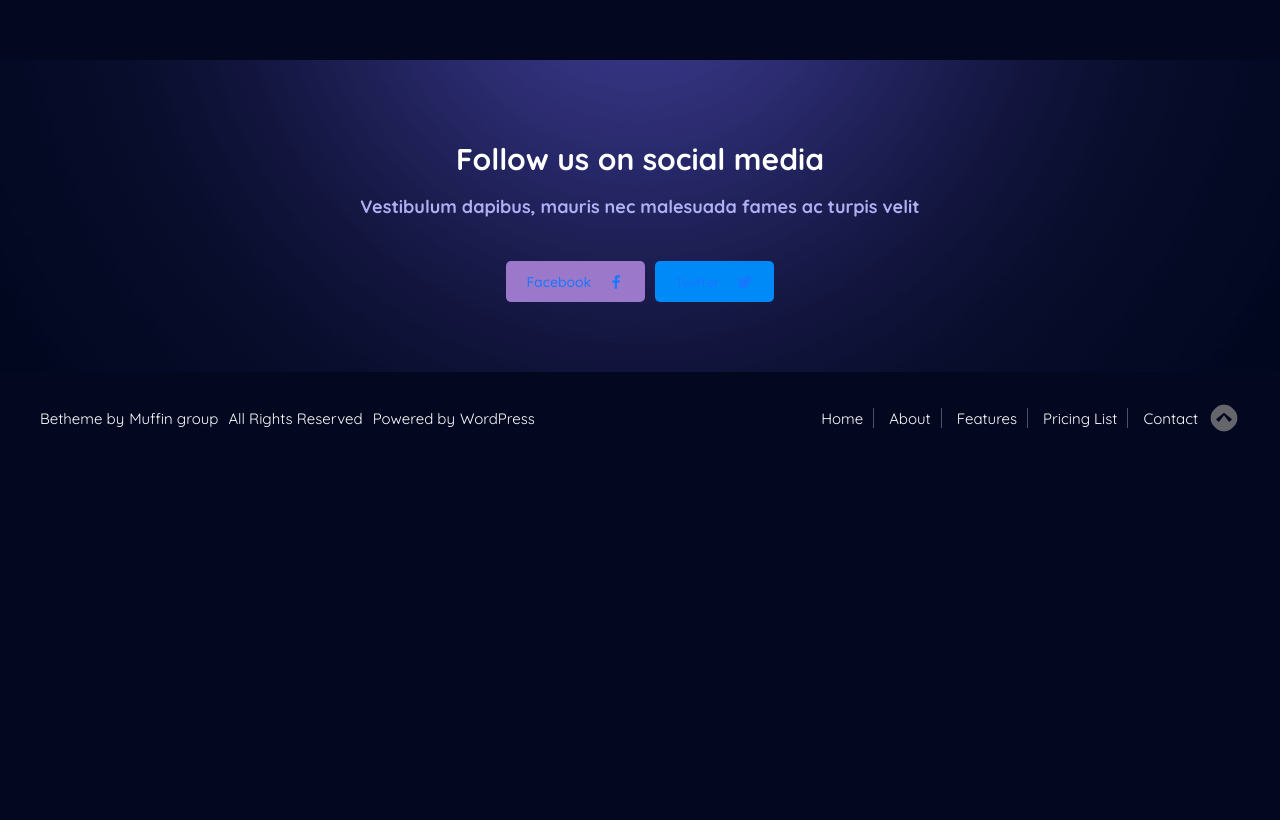
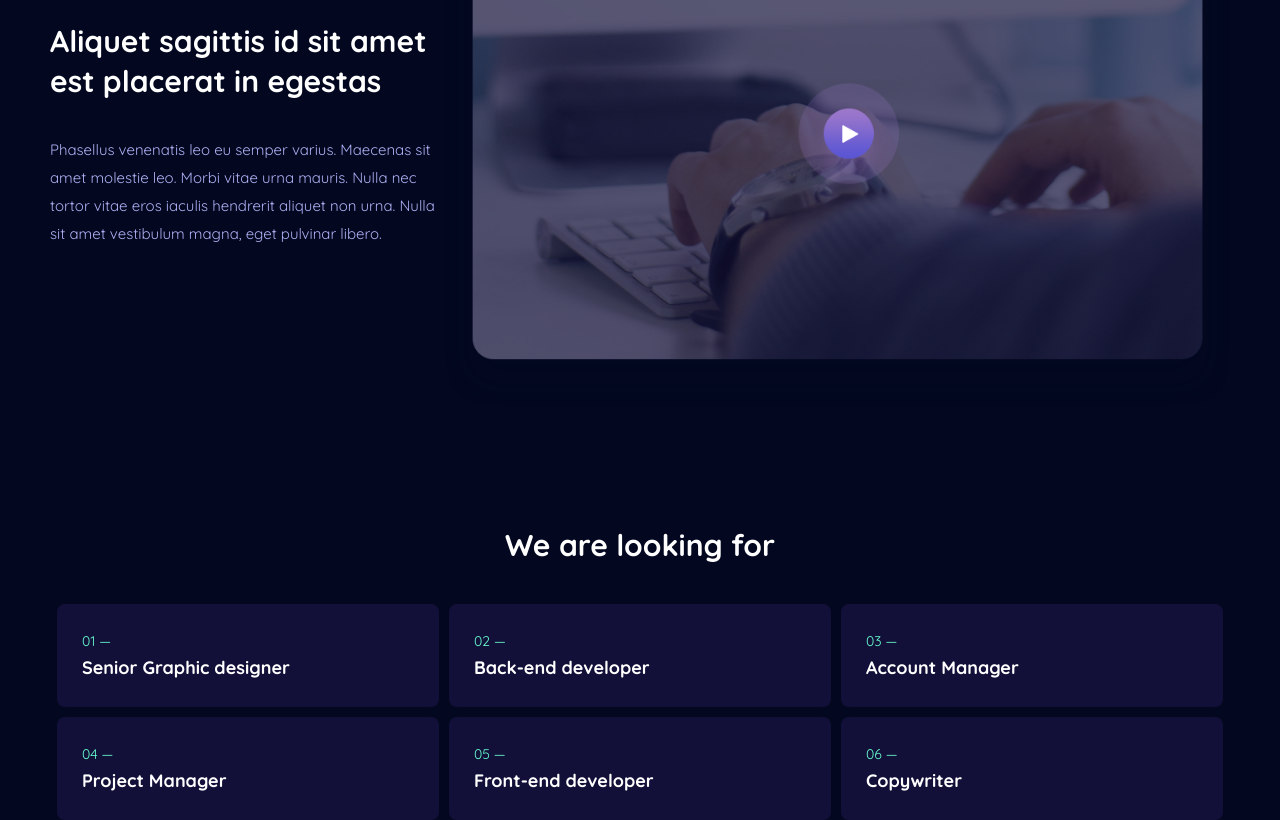
Before and after one commit to serhatbek/be-pay-demo, a React (Vite) app: page /be-pay-demo/about in a window 1280 px wide. Shown: the part 960-1780 px from the top of the page. Before the commit the page ends 1424 px from the top, so only its background shows below. Built offline with nearby package versions, Linux system fonts and the light colour scheme.

Commit message:
completed about page

```diff
--- a/src/assets/css/settings/_colors.scss
+++ b/src/assets/css/settings/_colors.scss
@@ -1,5 +1,6 @@
 $blue-one: #008af7;
 $blue-two: #0d78d0;
+$blue-three: #121039;
 
 $pink-one: #9c78ca;
 $pink-two: #906ebb;
--- a/src/assets/css/settings/_helpers.scss
+++ b/src/assets/css/settings/_helpers.scss
@@ -4,7 +4,7 @@
   max-width: 1220px;
   width: 100%;
   margin: 0 auto;
-  padding: 0 10px;
+  padding: 0 20px;
 }
 
 .section {
--- a/src/assets/css/settings/_mixins.scss
+++ b/src/assets/css/settings/_mixins.scss
@@ -17,10 +17,14 @@ $ver: unique_id();
       @content;
     }
   } @else if $point == tablet {
+    @media (max-width: 768px) {
+      @content;
+    }
+  } @else if $point == tablet-wide {
     @media (max-width: 992px) {
       @content;
     }
-  } @else if $point == tablet-wide {
+  } @else if $point == desktop {
     @media (max-width: 1240px) {
       @content;
     }
--- a/src/assets/data/about.js
+++ b/src/assets/data/about.js
@@ -8,6 +8,7 @@ import client6 from '/images/Clients/client-6.png';
 import team1 from '/images/About/team-1.jpg';
 import team2 from '/images/About/team-2.jpg';
 import team3 from '/images/About/team-3.jpg';
+import about1 from '/images/About/about-1.png';
 
 const aboutItems = {
   pageTitleItems: {
@@ -71,6 +72,39 @@ const aboutItems = {
       ],
     },
   ],
+  sectionMiddleItems: {
+    showcaseCard: {
+      title: 'Aliquet sagittis id sit amet est placerat in egestas',
+      desc: 'Phasellus venenatis leo eu semper varius. Maecenas sit amet molestie leo. Morbi vitae urna mauris. Nulla nec tortor vitae eros iaculis hendrerit aliquet non urna. Nulla sit amet vestibulum magna, eget pulvinar libero.',
+    },
+    image: about1,
+  },
+  jobs: [
+    {
+      title: '01 —',
+      text: 'Senior Graphic designer',
+    },
+    {
+      title: '02 —',
+      text: 'Back-end developer',
+    },
+    {
+      title: '03 —',
+      text: 'Account Manager',
+    },
+    {
+      title: '04 —',
+      text: 'Project Manager',
+    },
+    {
+      title: '05 —',
+      text: 'Front-end developer',
+    },
+    {
+      title: '06 —',
+      text: 'Copywriter',
+    },
+  ],
   clientItems: [client1, client2, client3, client4, client5, client6],
   socialBannerItem: {
     title: 'Follow us on social media',
--- a/src/components/Cards/ActionShowcaseCard/ActionShowcaseCard.scss
+++ b/src/components/Cards/ActionShowcaseCard/ActionShowcaseCard.scss
@@ -3,7 +3,7 @@
 .cta-card {
   h3 {
     color: c.$light-one;
-    font-size: clamp(23px, calc(1.4375rem + ((1vw - 4.2px) * 0.875)), 30px);
+    font-size: clamp(18px, calc(1.125rem + ((1vw - 4.2px) * 1.5)), 30px);
     line-height: clamp(30px, calc(1.875rem + ((1vw - 4.2px) * 1.25)), 40px);
     font-weight: 700;
     margin-bottom: 35px;
--- a/src/components/Cards/InfoCard/InfoCard.scss
+++ b/src/components/Cards/InfoCard/InfoCard.scss
@@ -4,6 +4,18 @@
   max-width: 236px;
   width: 100%;
   display: flex;
+
+  &--blue {
+    max-width: 382px;
+    background-color: c.$blue-three;
+    padding: 25px;
+    border-radius: 8px;
+
+    @include c.media(tablet-wide) {
+      max-width: 100% !important;
+      padding: 20px;
+    }
+  }
 
   .icon {
     color: c.$yellow-one;
@@ -23,11 +35,8 @@
 
   p {
     color: c.$light-one;
-    font-size: 18px;
+    font-size: clamp(13px, calc(0.8125rem + ((1vw - 4.2px) * 0.625)), 18px);
     line-height: 28px;
     font-weight: 700;
-    @include c.media(tablet) {
-      font-size: 15px;
-    }
   }
 }
--- a/src/components/Cards/TeamCard/TeamCard.scss
+++ b/src/components/Cards/TeamCard/TeamCard.scss
@@ -22,8 +22,8 @@
   }
   > h4 {
     color: c.$light-one;
-    font-size: 24px;
-    line-height: 34px;
+    font-size: clamp(14px, calc(0.875rem + ((1vw - 4.2px) * 1.25)), 24px);
+    line-height: clamp(20px, calc(1.25rem + ((1vw - 4.2px) * 1.75)), 34px);
     font-weight: 700;
     margin-bottom: 15px;
   }
@@ -31,8 +31,9 @@
   > h5,
   p {
     margin: 0 0 15px 0;
-    font-size: 15px;
+    font-size: clamp(13px, calc(0.8125rem + ((1vw - 4.2px) * 0.25)), 15px);
     color: c.$purple-three;
+    font-weight: normal;
   }
 
   &__socials {
--- a/src/pages/About/About.jsx
+++ b/src/pages/About/About.jsx
@@ -4,6 +4,7 @@ import {
   ActionShowcaseCard,
   Button,
   ClientItem,
+  InfoCard,
   SectionBanner,
   SectionClients,
   SectionPageTitle,
@@ -13,8 +14,15 @@ import { nanoid } from 'nanoid';
 import { Slide } from '../../components/Slider/Slider';
 
 const About = () => {
-  const { pageTitleItems, ctaCard, teamCards, socialBannerItem, clientItems } =
-    aboutItems;
+  const {
+    pageTitleItems,
+    ctaCard,
+    teamCards,
+    socialBannerItem,
+    clientItems,
+    sectionMiddleItems,
+    jobs,
+  } = aboutItems;
   return (
     <section className='section section-about section--bg'>
       <SectionPageTitle
@@ -35,6 +43,7 @@ const About = () => {
           <div className='box'>
             {teamCards?.map((item) => (
               <TeamCard
+                key={nanoid()}
                 image={item.image}
                 name={item.name}
                 job={item.job}
@@ -42,6 +51,7 @@ const About = () => {
               >
                 {item.socialIcons?.map((item) => (
                   <Button
+                    key={nanoid()}
                     className='ant-btn--pink'
                     type='link'
                     href={item.link}
@@ -55,10 +65,31 @@ const About = () => {
       </div>
 
       <div className='section-about__middle'>
-        <div className='container'></div>
+        <div className='container'>
+          <ActionShowcaseCard
+            title={sectionMiddleItems.showcaseCard.title}
+            desc={sectionMiddleItems.showcaseCard.desc}
+          />
+
+          <figure>
+            <img src={sectionMiddleItems.image} />
+          </figure>
+        </div>
       </div>
       <div className='section-about__bottom'>
-        <div className='container'></div>
+        <div className='container'>
+          <h3>We are looking for</h3>
+          <div className='box'>
+            {jobs?.map((item) => (
+              <InfoCard
+                key={nanoid()}
+                className='info-card--blue'
+                title={item.title}
+                text={item.text}
+              />
+            ))}
+          </div>
+        </div>
       </div>
 
       <SectionClients>
--- a/src/pages/About/About.scss
+++ b/src/pages/About/About.scss
@@ -36,4 +36,50 @@
       }
     }
   }
+
+  &__middle {
+    padding: 70px 0;
+    @include c.media(tablet) {
+      padding: 20px 0;
+    }
+
+    > .container {
+      display: flex;
+      align-items: center;
+      @include c.media(tablet) {
+        flex-direction: column;
+      }
+
+      .cta-card {
+        width: 40% !important;
+
+        @include c.media(tablet) {
+          width: 100% !important;
+        }
+      }
+    }
+  }
+
+  &__bottom {
+    padding: 50px 0;
+    .container {
+      > h3 {
+        color: c.$light-one;
+        font-size: clamp(18px, calc(1.125rem + ((1vw - 4.2px) * 1.5)), 30px);
+        font-weight: 700;
+        margin-bottom: 35px;
+        text-align: center;
+      }
+      .box {
+        display: flex;
+        flex-wrap: wrap;
+        justify-content: center;
+        // gap: 20px;
+
+        .info-card--blue {
+          margin: 5px;
+        }
+      }
+    }
+  }
 }
```
Also changed, not shown: public/images/About/about-1.png (added).
